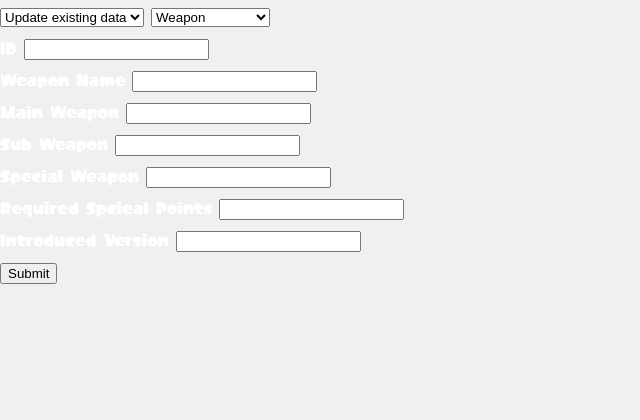
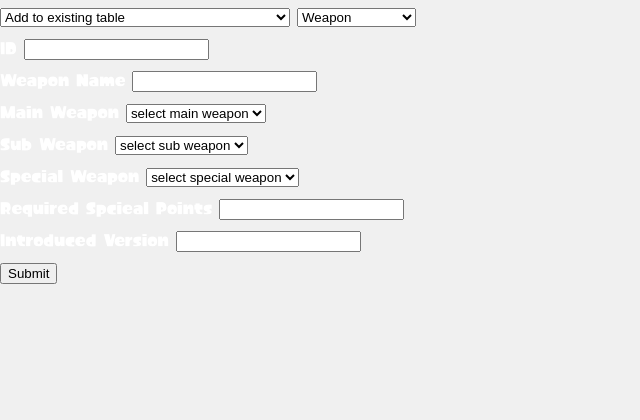
Before and after one commit to chchnyanko/2024-dtp-task, a Flask app: template templates/admin.html in a window 1280 px wide. Shown: the top 420 px of the page, without its empty margins (0-640 px from the left). Run offline with Flask 3, Linux system fonts and the light colour scheme; the template is opened without the code that fills it, so the values that code supplies are empty.

Commit message:
added more functionality to the admin page

```diff
--- a/templates/admin.html
+++ b/templates/admin.html
@@ -6,8 +6,10 @@
 <div>
     <form action="/add_weapon" method="post">
         <select name="update" id="update">
+            <option value="add">Add to existing table</option>
             <option value="update">Update existing data</option>
-            <option value="add">Add to existing table</option>
+            <option value="delete">Delete an existing weapon from the database</option>
+            <!-- TODO make delete function -->
         </select>
         <select name="table" id="table">
             <option value="weapon">Weapon</option>
@@ -16,19 +18,44 @@
             <option value="special">Special Weapon</option>
         </select><br>
         <label for="id">ID</label>
-        <input type="number" name="id"><br>
+        <input type="number" name="id">
+        <br>
         <label for="weapon_name">Weapon Name</label>
-        <input type="text" name="weapon_name"><br>
+        <input type="text" name="weapon_name">
+        <br>
         <label for="main_weapon">Main Weapon</label>
-        <input type="text" name="main_weapon"><br>
+        <select name="main_weapon" id="post">
+            <option value="">select main weapon</option>
+            {% for weapon in main_weapons %}
+            <option value="{{weapon[0]}}">{{weapon[0]}}</option>
+            <hr>
+            {% endfor %}
+        </select>
+        <br>
         <label for="sub_weapon">Sub Weapon</label>
-        <input type="text" name="sub_weapon"><br>
-        <label for="special_weapon">Special Weapon</label>
-        <input type="text" name="special_weapon"><br>
+        <select name="sub_weapon" id="post">
+            <option value="">select sub weapon</option>
+            {% for weapon in sub_weapons %}
+            <option value="{{weapon[0]}}">{{weapon[0]}}</option>
+            <hr>
+            {% endfor %}
+        </select>
+        <br>
+        <label for="speical_weapon">Special Weapon</label>
+        <select name="special_weapon" id="post">
+            <option value="">select special weapon</option>
+            {% for weapon in special_weapons %}
+            <option value="{{weapon[0]}}">{{weapon[0]}}</option>
+            <hr>
+            {% endfor %}
+        </select>
+        <br>
         <label for="points">Required Spcieal Points</label>
-        <input type="number" name="points"><br>
+        <input type="number" name="points">
+        <br>
         <label for="version">Introduced Version</label>
-        <input type="number" name="version"><br>
+        <input type="number" name="version">
+        <br>
         <input type="submit" value="Submit">
     </form>
 </div>
--- a/templates/admin_login.html
+++ b/templates/admin_login.html
@@ -1,6 +1,9 @@
 {% extends "layout.html" %}
 {% block content %}
 <h1>Login to access the admin page</h1>
+{% with error = get_flashed_messages() %}
+{{error[0]}}
+{% endwith %}
 <form action="/admin_login" method="post">
     <label for="username">Username</label>
     <input type="text" name="username">
```
Also changed, not shown: reworked_app.py (+31 -16 lines), splatoon3.db.
